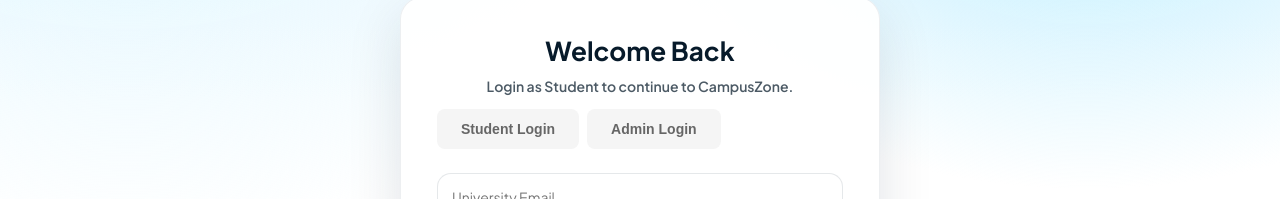
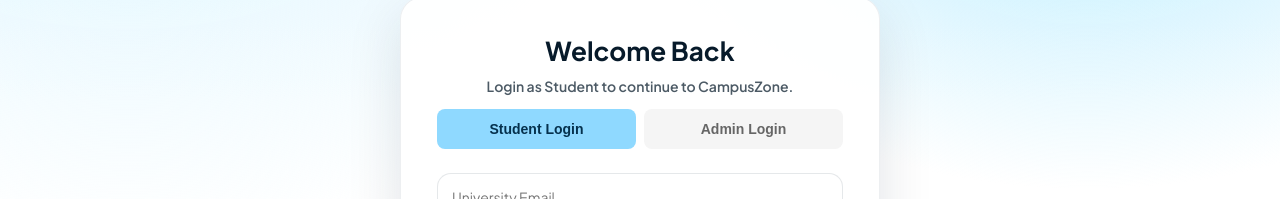
Before and after one commit to keshiniPaul/CampusZen-Student_productivityApp, a React (Create React App) app in the folder frontend/: page /login in a window 1280 px wide. Shown: the part 221-420 px from the top of the page. Built offline with nearby package versions, Linux system fonts and the light colour scheme; no server answers.

Commit message:
login button colour change

```diff
--- a/frontend/src/pages/Login.css
+++ b/frontend/src/pages/Login.css
@@ -33,6 +33,24 @@
   font-size: 14px;
 }
 
+.login__roleToggle {
+  display: flex;
+  gap: 8px;
+  margin-bottom: 12px;
+}
+
+.login__roleBtn {
+  flex: 1;
+  border: 1px solid rgba(2, 30, 55, 0.08);
+  transition: all 0.2s ease;
+}
+
+.login__roleBtn.is-active {
+  background: #8fd9ff;
+  border-color: #69c9fb;
+  color: #05314d;
+}
+
 .login__form {
   margin-top: 24px;
   display: flex;
--- a/frontend/src/pages/Login.js
+++ b/frontend/src/pages/Login.js
@@ -95,17 +95,17 @@
               Login as {role === "admin" ? "Admin" : "Student"} to continue to CampusZone.
             </p>
 
-            <div style={{ display: "flex", gap: "8px", marginBottom: "12px" }}>
+            <div className="login__roleToggle">
               <button
                 type="button"
-                className="btn btn--ghost"
+                className={`btn btn--ghost login__roleBtn ${role === "student" ? "is-active" : ""}`.trim()}
                 onClick={() => setRole("student")}
               >
                 Student Login
               </button>
               <button
                 type="button"
-                className="btn btn--ghost"
+                className={`btn btn--ghost login__roleBtn ${role === "admin" ? "is-active" : ""}`.trim()}
                 onClick={() => setRole("admin")}
               >
                 Admin Login
--- a/frontend/src/pages/Register.css
+++ b/frontend/src/pages/Register.css
@@ -33,6 +33,24 @@
   font-size: 14px;
 }
 
+.register__roleToggle {
+  display: flex;
+  gap: 8px;
+  margin-bottom: 12px;
+}
+
+.register__roleBtn {
+  flex: 1;
+  border: 1px solid rgba(2, 30, 55, 0.08);
+  transition: all 0.2s ease;
+}
+
+.register__roleBtn.is-active {
+  background: #8fd9ff;
+  border-color: #69c9fb;
+  color: #05314d;
+}
+
 .register__form {
   margin-top: 24px;
   display: flex;
--- a/frontend/src/pages/Register.js
+++ b/frontend/src/pages/Register.js
@@ -91,17 +91,17 @@
               Register as {role === "admin" ? "Admin" : "Student"} and get started with CampusZone.
             </p>
 
-            <div style={{ display: "flex", gap: "8px", marginBottom: "12px" }}>
+            <div className="register__roleToggle">
               <button
                 type="button"
-                className="btn btn--ghost"
+                className={`btn btn--ghost register__roleBtn ${role === "student" ? "is-active" : ""}`.trim()}
                 onClick={() => setRole("student")}
               >
                 Student Register
               </button>
               <button
                 type="button"
-                className="btn btn--ghost"
+                className={`btn btn--ghost register__roleBtn ${role === "admin" ? "is-active" : ""}`.trim()}
                 onClick={() => setRole("admin")}
               >
                 Admin Register
```
